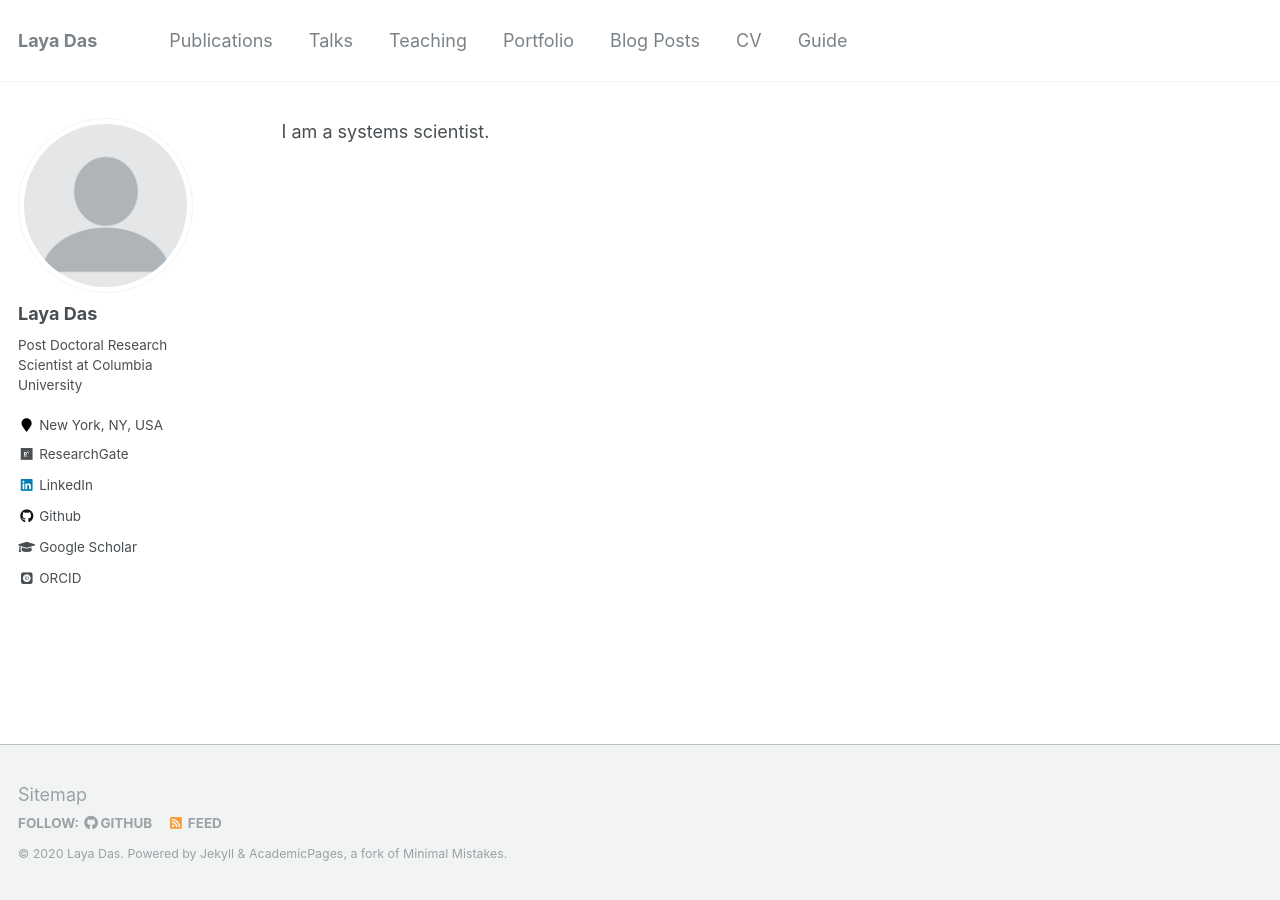
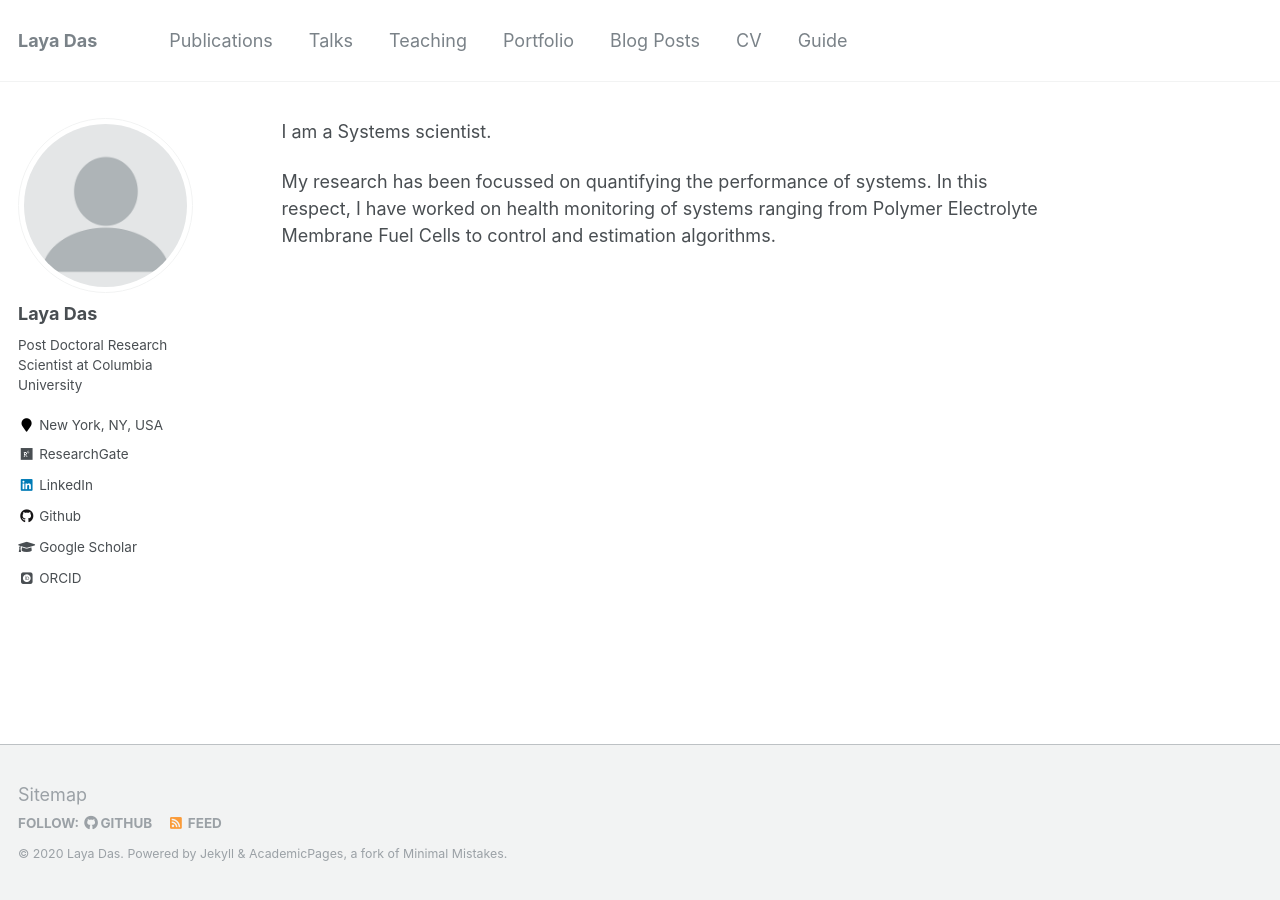
Before and after one commit to layadas/layadas.github.io, a Jekyll site: the page built from _pages/about.md, in a window 1280 px wide. Built offline with Jekyll 4.4.1, drawn with Linux system fonts in a browser that asks for light colours; some web fonts are replaced.

Commit message:
Update about.md

```diff
--- a/_pages/about.md
+++ b/_pages/about.md
@@ -8,4 +8,7 @@ redirect_from:
   - /about.html
 ---
 
-I am a systems scientist.
+I am a Systems scientist.
+
+My research has been focussed on quantifying the performance of systems. In this respect, I have worked on health monitoring of systems ranging from Polymer Electrolyte Membrane Fuel
+Cells to control and estimation algorithms.
```
